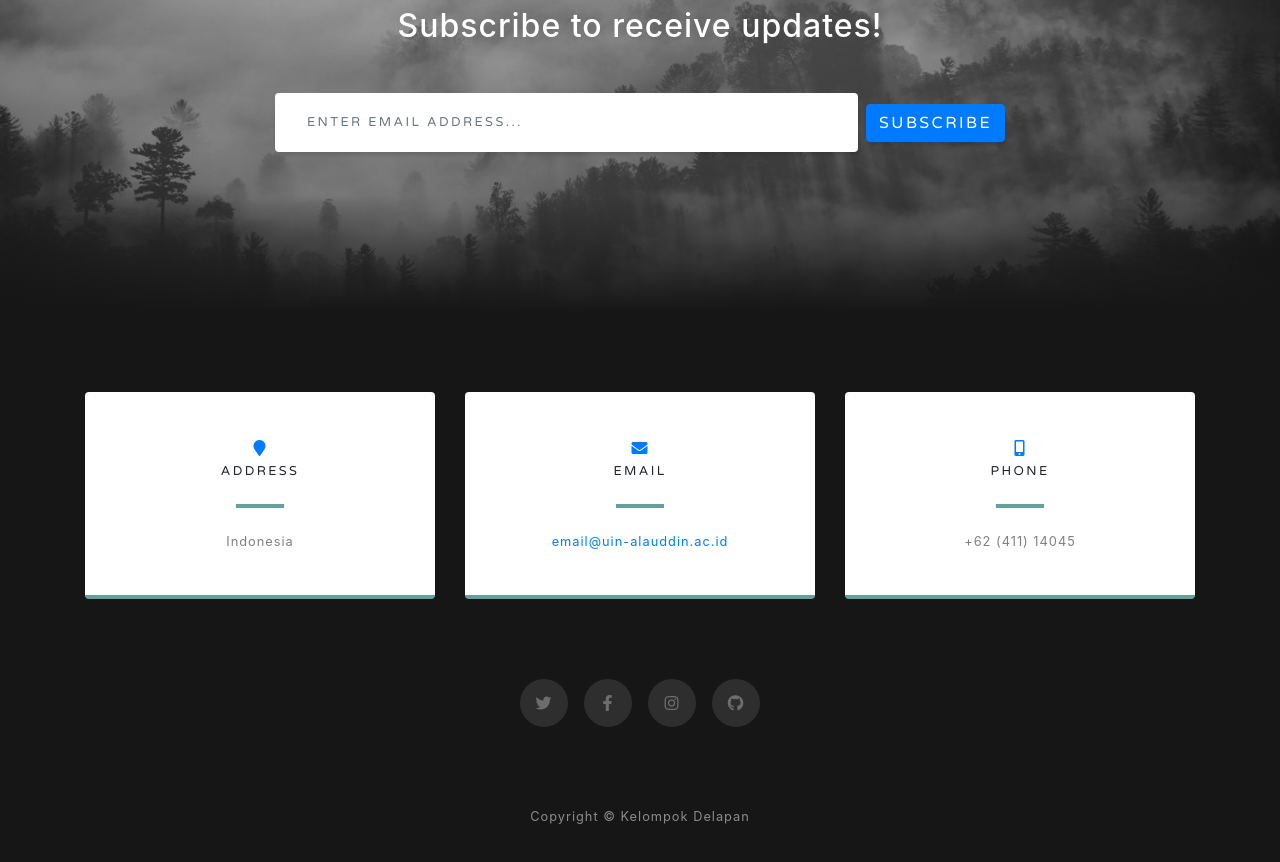
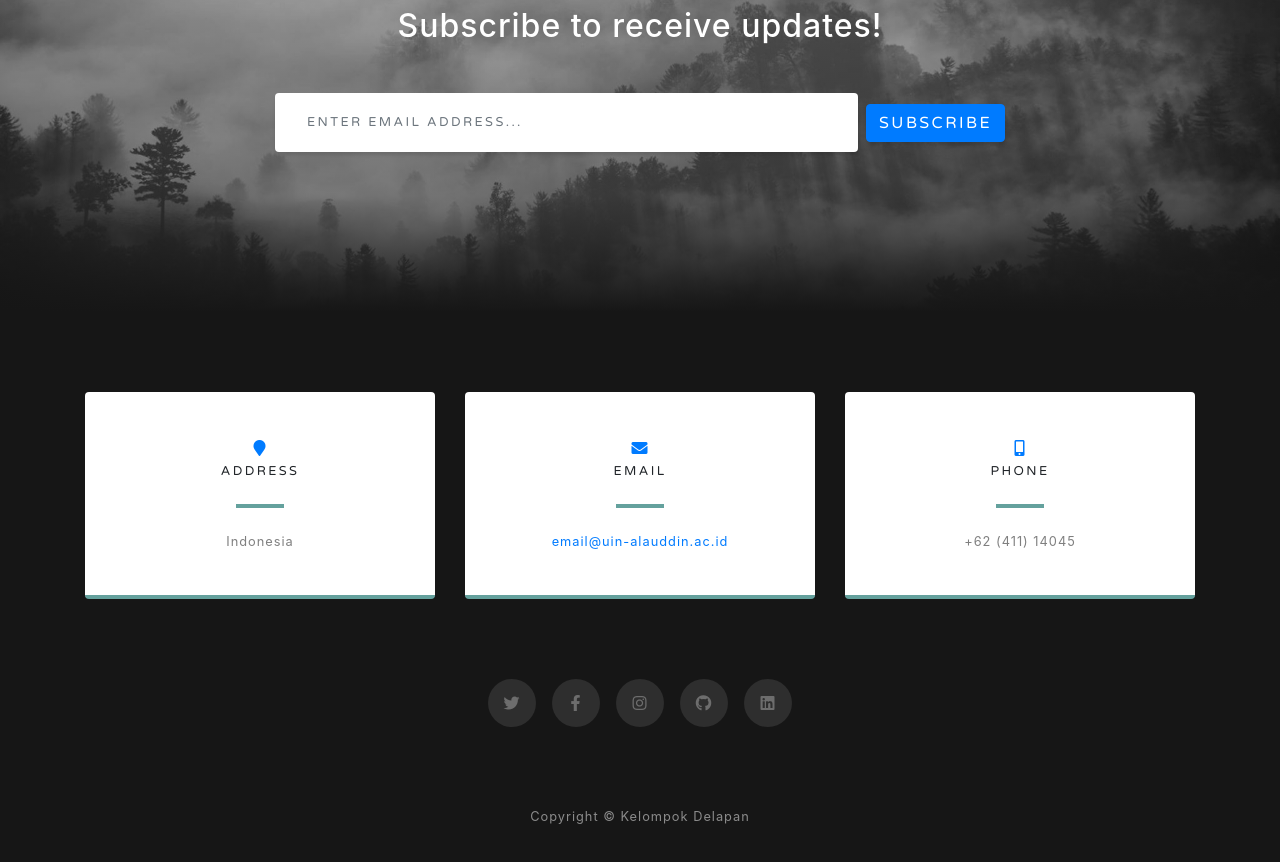
Before and after one commit to dhlsdrh/dhilasdrh.github.io, a website with bundled scripts: page index.html in a window 1280 px wide. Shown: the part 3150-4012 px from the top of the page. Built offline with nearby package versions, Linux system fonts and the light colour scheme.

Commit message:
versi 30

```diff
--- a/index.html
+++ b/index.html
@@ -203,6 +203,9 @@
         <a href="#" class="mx-2">
           <i class="fab fa-github"></i>
         </a>
+        <a href="#" class="mx-2">
+          <i class="fab fa-linkedin"></i>
+        </a>
       </div>
 
     </div>
```
